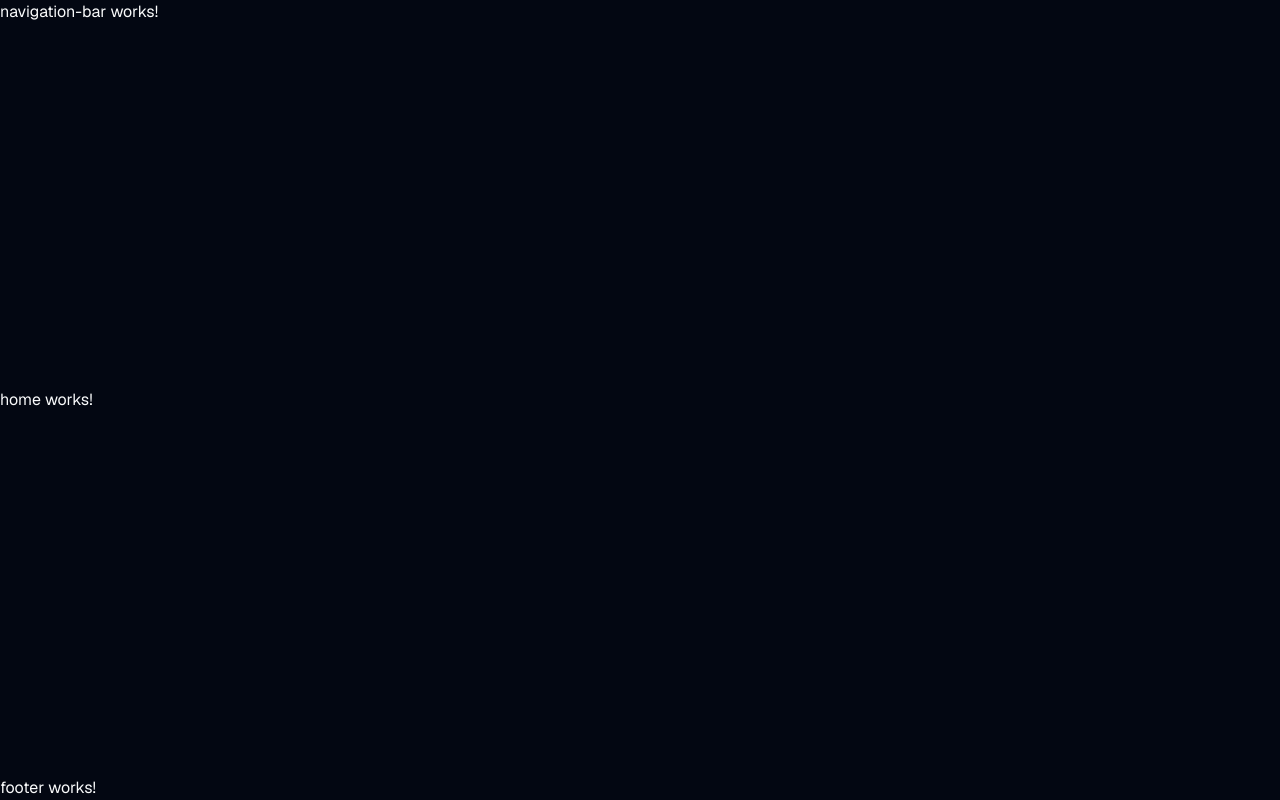
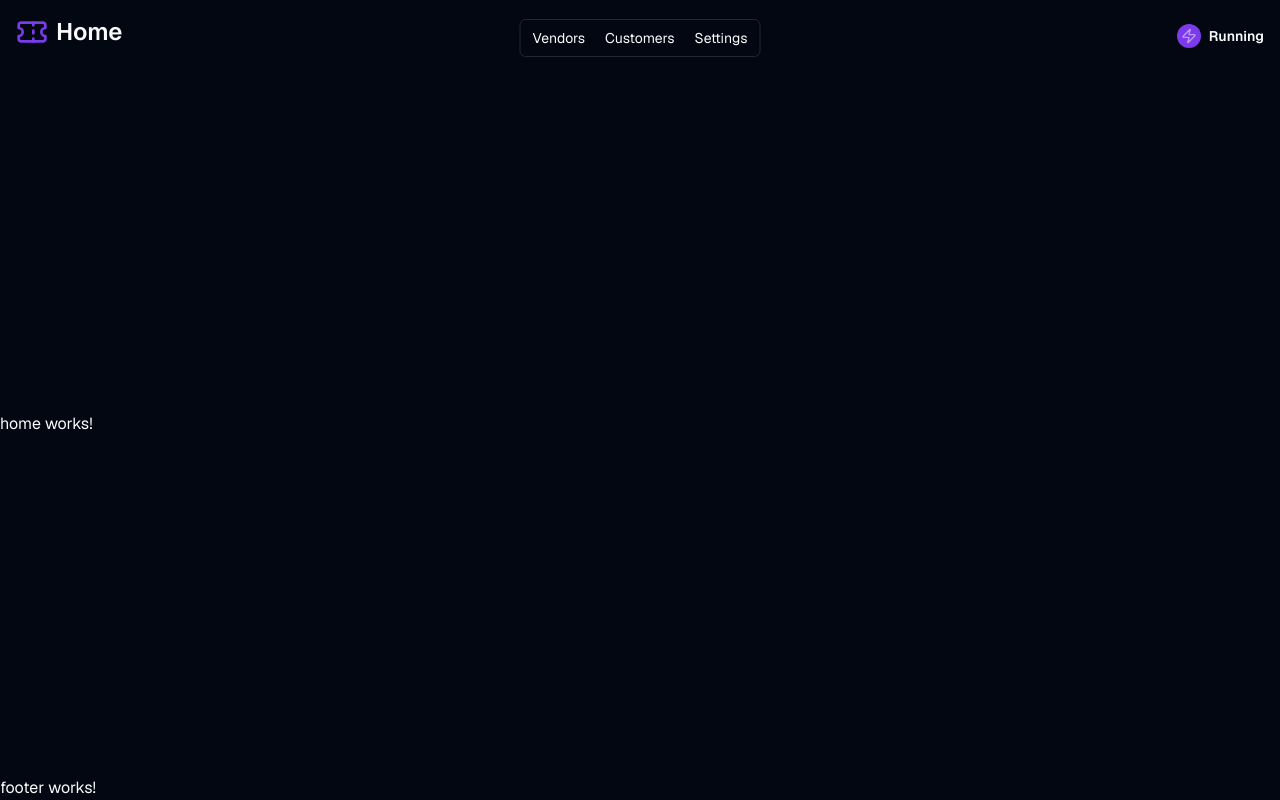
Before and after one commit to nuwanperera-me/real-time-ticketing-system, an Angular app in the folder frontend/: page / in a window 1280 px wide. Built offline with nearby package versions, Linux system fonts and the light colour scheme.

Commit message:
feat: add navigation bar

```diff
--- a/frontend/src/app/layouts/navigation-bar/navigation-bar.component.html
+++ b/frontend/src/app/layouts/navigation-bar/navigation-bar.component.html
@@ -1 +1,89 @@
-<p class="text-foreground">navigation-bar works!</p>
+<nav
+  class="flex justify-between items-center bg-background-secondary p-4 text-foreground"
+>
+  <a href="" class="border-none">
+    <p class="inline-flex items-center gap-x-2 text-2xl font-semibold">
+      <span
+        ><svg
+          xmlns="http://www.w3.org/2000/svg"
+          width="32"
+          height="32"
+          viewBox="0 0 24 24"
+          fill="none"
+          stroke="currentColor"
+          stroke-width="2"
+          stroke-linecap="round"
+          stroke-linejoin="round"
+          class="lucide lucide-ticket text-violet-600"
+        >
+          <path
+            d="M2 9a3 3 0 0 1 0 6v2a2 2 0 0 0 2 2h16a2 2 0 0 0 2-2v-2a3 3 0 0 1 0-6V7a2 2 0 0 0-2-2H4a2 2 0 0 0-2 2Z"
+          />
+          <path d="M13 5v2" />
+          <path d="M13 17v2" />
+          <path d="M13 11v2" /></svg
+      ></span>
+      Home
+    </p>
+  </a>
+  <ul
+    class="absolute flex top-0 right-1/2 translate-x-1/2 translate-y-1/2 gap-x-1 border border-border rounded-md p-1 text-sm text-foreground"
+  >
+    <a
+      *ngFor="let item of navigationLinks"
+      href="{{ item.link }}"
+      class="hover:bg-secondary px-2 py-1 rounded-sm transition-colors duration-200 ease-in-out {{
+        routeIsActive(item.link)
+          ? 'bg-secondary text-foreground'
+          : 'bg-background-secondary text-foreground'
+      }}"
+      ><li>{{ item.title }}</li></a
+    >
+  </ul>
+  <p class="inline-flex items-center gap-x-2 text-sm font-semibold">
+    <span
+      class="rounded-full  p-1 text-white text-xs font-bold {{
+        isRunning ? 'bg-violet-600' : 'border border-border'
+      }}"
+      ><svg
+        xmlns="http://www.w3.org/2000/svg"
+        width="16"
+        height="16"
+        viewBox="0 0 24 24"
+        fill="none"
+        stroke="currentColor"
+        stroke-width="2"
+        stroke-linecap="round"
+        stroke-linejoin="round"
+        class="lucide lucide-zap animate-pulse"
+        *ngIf="isRunning"
+      >
+        <path
+          d="M4 14a1 1 0 0 1-.78-1.63l9.9-10.2a.5.5 0 0 1 .86.46l-1.92 6.02A1 1 0 0 0 13 10h7a1 1 0 0 1 .78 1.63l-9.9 10.2a.5.5 0 0 1-.86-.46l1.92-6.02A1 1 0 0 0 11 14z"
+        />
+      </svg>
+      <svg
+        xmlns="http://www.w3.org/2000/svg"
+        width="16"
+        height="16"
+        viewBox="0 0 24 24"
+        fill="none"
+        stroke="currentColor"
+        stroke-width="2"
+        stroke-linecap="round"
+        stroke-linejoin="round"
+        class="lucide lucide-zap-off text-muted-foreground"
+        *ngIf="!isRunning"
+      >
+        <path d="M10.513 4.856 13.12 2.17a.5.5 0 0 1 .86.46l-1.377 4.317" />
+        <path d="M15.656 10H20a1 1 0 0 1 .78 1.63l-1.72 1.773" />
+        <path
+          d="M16.273 16.273 10.88 21.83a.5.5 0 0 1-.86-.46l1.92-6.02A1 1 0 0 0 11 14H4a1 1 0 0 1-.78-1.63l4.507-4.643"
+        />
+        <path d="m2 2 20 20" />
+      </svg>
+    </span>
+
+    {{ isRunning ? "Running" : "Not Running" }}
+  </p>
+</nav>
--- a/frontend/src/app/layouts/navigation-bar/navigation-bar.component.ts
+++ b/frontend/src/app/layouts/navigation-bar/navigation-bar.component.ts
@@ -1,10 +1,25 @@
+import { NgIf, NgFor } from '@angular/common';
 import { Component } from '@angular/core';
+import { Router } from '@angular/router';
 
 @Component({
   selector: 'app-navigation-bar',
   standalone: true,
+  imports: [NgIf, NgFor],
   templateUrl: './navigation-bar.component.html',
 })
 export class NavigationBarComponent {
+  navigationLinks = [
+    { title: 'Vendors', link: '/vendors' },
+    { title: 'Customers', link: '/customers' },
+    { title: 'Settings', link: '/settings' },
+  ];
 
+  isRunning: boolean = true;
+
+  constructor(private router: Router) {}
+
+  routeIsActive(route: string): boolean {
+    return window.location.pathname === route;
+  }
 }
```
